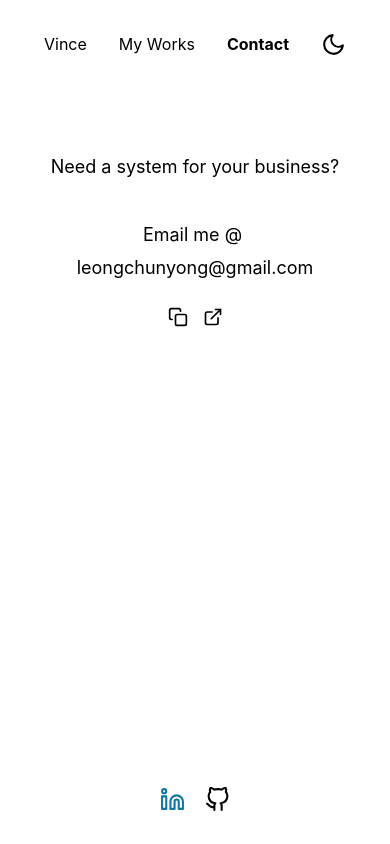
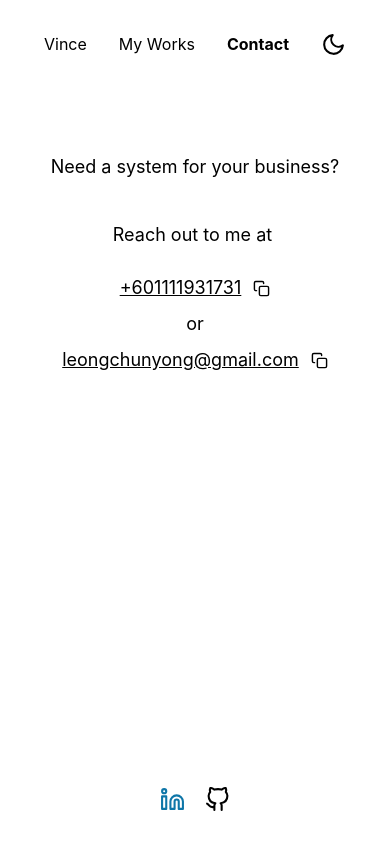
Before and after one commit to vinceleong/portfolio, a Next.js app: page /contact in a window 390 px wide. Built offline with nearby package versions, Linux system fonts and the light colour scheme.

Commit message:
added phone number

```diff
--- a/pages/contact.js
+++ b/pages/contact.js
@@ -13,8 +13,8 @@ function EmailActionButton({ icon, action }) {
     >
       <Icon
         style={{
-          height: "20px",
-          width: "20px",
+          height: "17px",
+          width: "17px",
         }}
         className="cursor-pointer"
         onClick={action}
@@ -40,22 +40,38 @@ export default function Contact() {
     >
       <div className="flex flex-col justify-center items-center text-lg">
         <div className="pb-10">Need a system for your business?</div>
-        <div>Email me @&nbsp;</div>
-        <div className="h-[5px]" />
-        <div className="cursor-pointer">leongchunyong@gmail.com</div>
-        <div className="h-[25px]" />
-        <div className="flex flex-row">
+        <div>Reach out to me at&nbsp;</div>
+        <div className="h-[5px] mt-5" />
+        <div className="flex justify-center items-center gap-3">
+          <div
+            className="cursor-pointer underline"
+            onClick={() => {
+              window.location.href = "https://wa.me/601111931731";
+            }}
+          >
+            +601111931731
+          </div>
+          <EmailActionButton
+            icon="copy"
+            action={() => {
+              navigator.clipboard.writeText("+601111931731");
+            }}
+          />
+        </div>
+        <div className="my-2">or</div>
+        <div className="flex justify-center items-center gap-3">
+          <div
+            className="cursor-pointer underline"
+            onClick={() => {
+              window.location.href = "mailto:leongchunyong@gmail.com";
+            }}
+          >
+            leongchunyong@gmail.com
+          </div>
           <EmailActionButton
             icon="copy"
             action={() => {
               navigator.clipboard.writeText("leongchunyong@gmail.com");
-            }}
-          />
-          <div className="w-[15px]" />
-          <EmailActionButton
-            icon="FiExternalLink"
-            action={() => {
-              window.location.href = "mailto:leongchunyong@gmail.com";
             }}
           />
         </div>
--- /dev/null
+++ b/pnpm-workspace.yaml
@@ -0,0 +1,3 @@
+allowBuilds:
+  sharp: set this to true or false
+  unrs-resolver: set this to true or false
```
Also changed, not shown: 1 other file (tests, documents, lock files or other folders).
